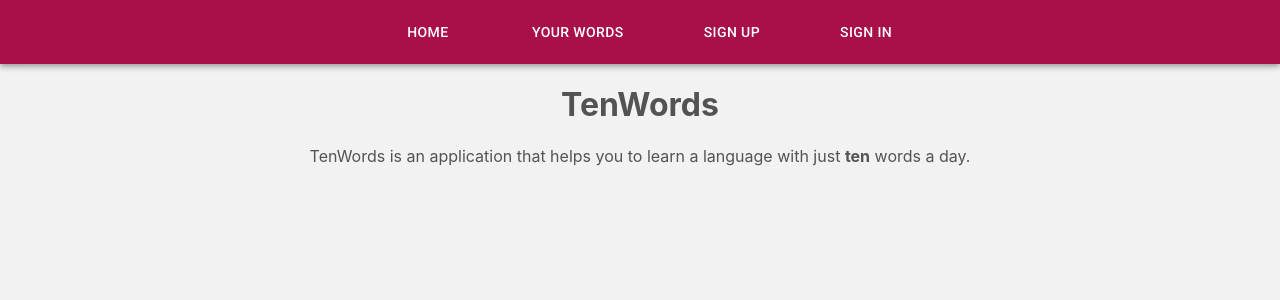
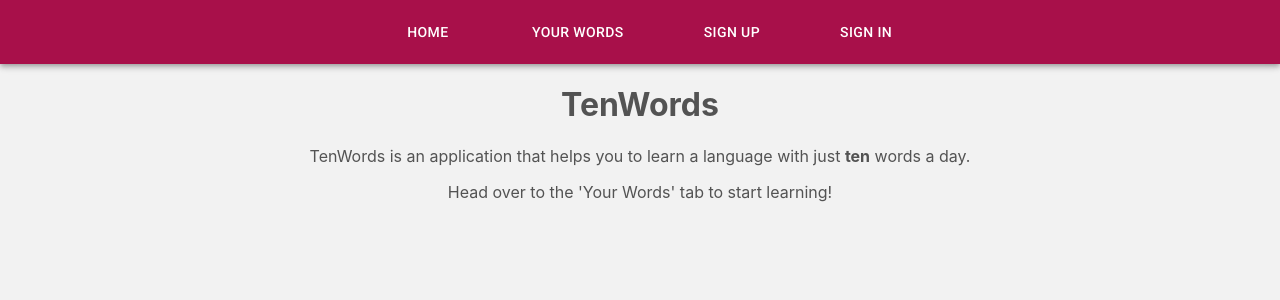
Before and after one commit to gracelhu/TenWords, a React (Create React App) app: page / in a window 1280 px wide. Shown: the top 300 px of the page. Built offline with nearby package versions, Linux system fonts and the light colour scheme.

Commit message:
update welcome page

```diff
--- a/src/pages/Welcome.tsx
+++ b/src/pages/Welcome.tsx
@@ -6,6 +6,7 @@ export default function Welcome() {
         <PageTemplate>
             <h1 style={{textAlign: "center"}}>TenWords</h1>
             <p style={{textAlign: "center"}}>TenWords is an application that helps you to learn a language with just <b>ten</b> words a day.</p>
+            <p style={{textAlign: "center"}}>Head over to the 'Your Words' tab to start learning!</p>
         </PageTemplate>
     );
 }
```
